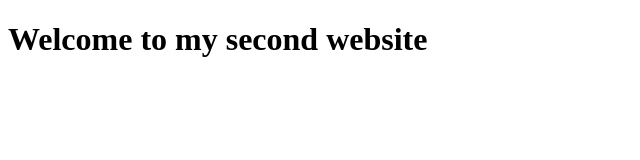
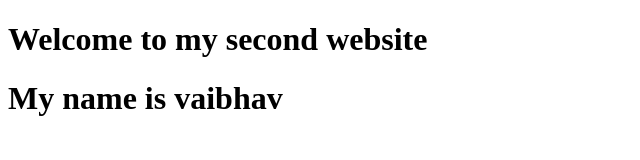
Before and after one commit to vaibhavshinde0711/repo-02, a plain HTML site: page index.html in a window 1280 px wide. Shown: the whole page, without its empty margins (0-640 px from the left). Drawn offline with Linux system fonts and the light colour scheme.

Commit message:
modified homepage

```diff
--- a/index.html
+++ b/index.html
@@ -7,5 +7,6 @@
   </head>
   <body>
     <h1>Welcome to my second website</h1>
+    <h1>My name is vaibhav</h1>
   </body>
 </html>
```
